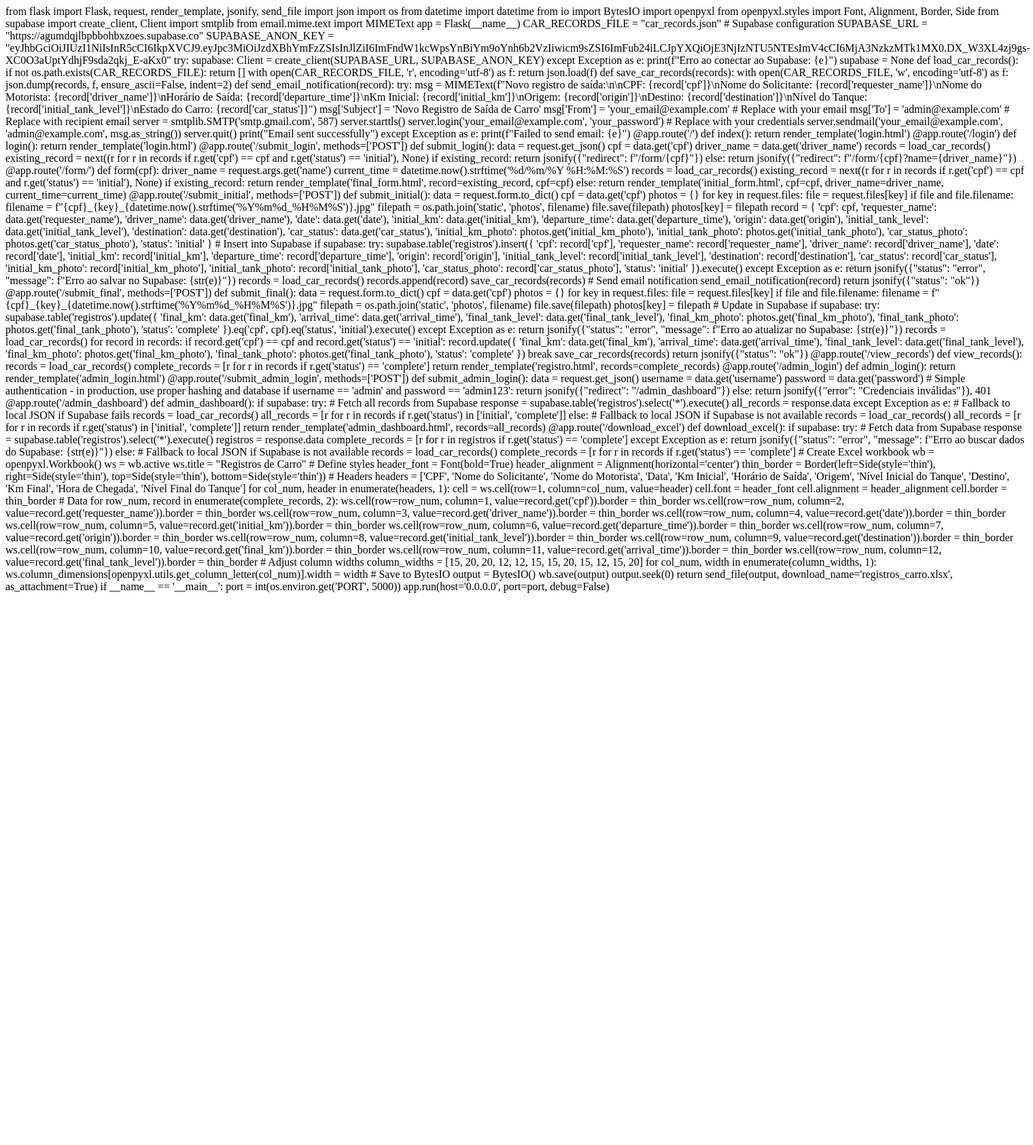
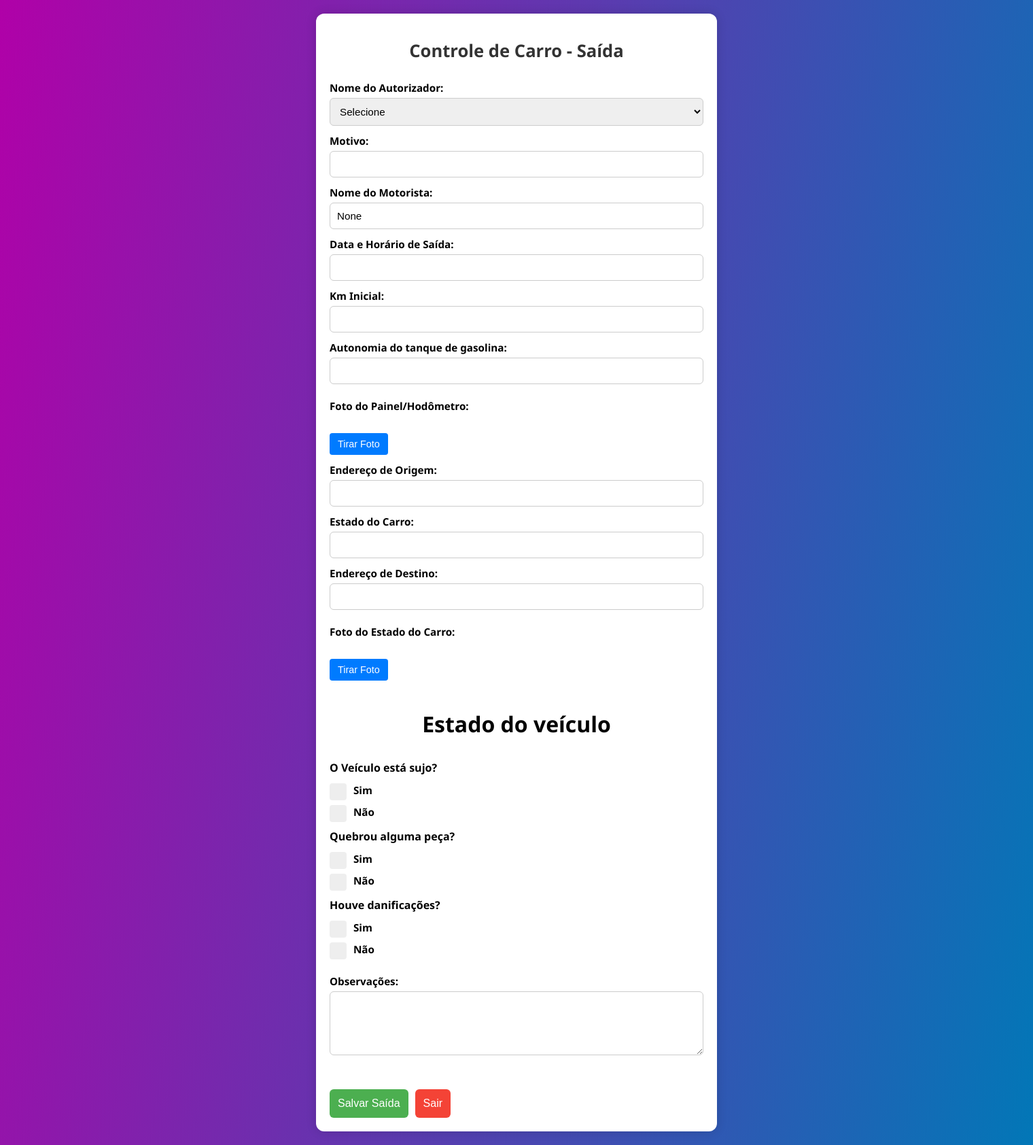
Before and after one commit to rasilvabrandao-stack/VeiculosFlex, a Flask app: page /form/1 in a window 1520 px wide. Shown: the whole page at 68% size. Before the commit the page ends 872 px from the top, so only its background shows below. Run offline with Flask 3, Linux system fonts and the light colour scheme.

Commit message:
Update initial_form.html

```diff
--- a/templates/initial_form.html
+++ b/templates/initial_form.html
@@ -1,284 +1,451 @@
-from flask import Flask, request, render_template, jsonify, send_file
-import json
-import os
-from datetime import datetime
-from io import BytesIO
-import openpyxl
-from openpyxl.styles import Font, Alignment, Border, Side
-from supabase import create_client, Client
-import smtplib
-from email.mime.text import MIMEText
+<!DOCTYPE html>
+<html lang="pt-BR">
+<head>
+  <meta charset="UTF-8">
+  <meta name="viewport" content="width=device-width, initial-scale=1.0">
+  <title>Controle de Carro - Saída</title>
+  <style>
+    body {
+      margin: 0;
+      padding: 0;
+      font-family: 'Segoe UI', sans-serif;
+      background: linear-gradient(100deg, #b001a8 0%, #0277b7 100%);
+      min-height: 100vh;
+      display: flex;
+      align-items: center;
+      justify-content: center;
+    }
 
-app = Flask(__name__)
+    .container {
+      width: 90%;
+      max-width: 550px;
+      background: white;
+      padding: 20px;
+      border-radius: 12px;
+      box-shadow: 0 0 15px rgba(0, 0, 0, 0.15);
+      margin: 20px auto;
+    }
 
-CAR_RECORDS_FILE = "car_records.json"
+    h1 {
+      text-align: center;
+      color: #333;
+      font-size: 1.6rem;
+      margin-bottom: 15px;
+    }
 
-# Supabase configuration
-SUPABASE_URL = "https://agumdqjlbpbbohbxzoes.supabase.co"
-SUPABASE_ANON_KEY = "eyJhbGciOiJIUzI1NiIsInR5cCI6IkpXVCJ9.eyJpc3MiOiJzdXBhYmFzZSIsInJlZiI6ImFndW1kcWpsYnBiYm9oYnh6b2VzIiwicm9sZSI6ImFub24iLCJpYXQiOjE3NjIzNTU5NTEsImV4cCI6MjA3NzkzMTk1MX0.DX_W3XL4zj9gs-XC0O3aUptYdhjF9sda2qkj_E-aKx0"
-try:
-    supabase: Client = create_client(SUPABASE_URL, SUPABASE_ANON_KEY)
-except Exception as e:
-    print(f"Erro ao conectar ao Supabase: {e}")
-    supabase = None
+    form {
+      display: flex;
+      flex-direction: column;
+    }
 
-def load_car_records():
-    if not os.path.exists(CAR_RECORDS_FILE):
-        return []
-    with open(CAR_RECORDS_FILE, 'r', encoding='utf-8') as f:
-        return json.load(f)
+    .photo-section {
+      display: flex;
+      flex-direction: column;
+      margin-top: 10px;
+    }
 
-def save_car_records(records):
-    with open(CAR_RECORDS_FILE, 'w', encoding='utf-8') as f:
-        json.dump(records, f, ensure_ascii=False, indent=2)
+    .photo-buttons {
+      display: flex;
+      gap: 10px;
+      margin-top: 5px;
+      flex-wrap: wrap;
+    }
 
-def send_email_notification(record):
-    try:
-        msg = MIMEText(f"Novo registro de saída:\n\nCPF: {record['cpf']}\nNome do Solicitante: {record['requester_name']}\nNome do Motorista: {record['driver_name']}\nHorário de Saída: {record['departure_time']}\nKm Inicial: {record['initial_km']}\nOrigem: {record['origin']}\nDestino: {record['destination']}\nNível do Tanque: {record['initial_tank_level']}\nEstado do Carro: {record['car_status']}")
-        msg['Subject'] = 'Novo Registro de Saída de Carro'
-        msg['From'] = 'your_email@example.com'  # Replace with your email
-        msg['To'] = 'admin@example.com'  # Replace with recipient email
+    .photo-buttons button {
+      padding: 8px 12px;
+      background-color: #007bff;
+      color: white;
+      border: none;
+      border-radius: 4px;
+      cursor: pointer;
+      font-size: 0.9rem;
+    }
 
-        server = smtplib.SMTP('smtp.gmail.com', 587)
-        server.starttls()
-        server.login('your_email@example.com', 'your_password')  # Replace with your credentials
-        server.sendmail('your_email@example.com', 'admin@example.com', msg.as_string())
-        server.quit()
-        print("Email sent successfully")
-    except Exception as e:
-        print(f"Failed to send email: {e}")
+    .photo-buttons button:hover {
+      background-color: #0056b3;
+    }
 
-@app.route('/')
-def index():
-    return render_template('login.html')
+    .photo-preview {
+      margin-top: 10px;
+      max-width: 200px;
+      max-height: 150px;
+      border: 1px solid #ccc;
+      display: none;
+    }
 
-@app.route('/login')
-def login():
-    return render_template('login.html')
+    label {
+      margin-top: 12px;
+      font-weight: bold;
+      font-size: 0.95rem;
+    }
 
-@app.route('/submit_login', methods=['POST'])
-def submit_login():
-    data = request.get_json()
-    cpf = data.get('cpf')
-    driver_name = data.get('driver_name')
-    records = load_car_records()
-    existing_record = next((r for r in records if r.get('cpf') == cpf and r.get('status') == 'initial'), None)
-    if existing_record:
-        return jsonify({"redirect": f"/form/{cpf}"})
-    else:
-        return jsonify({"redirect": f"/form/{cpf}?name={driver_name}"})
+    input {
+      padding: 10px;
+      margin-top: 5px;
+      border: 1px solid #ccc;
+      border-radius: 6px;
+      font-size: 0.95rem;
+    }
 
-@app.route('/form/<cpf>')
-def form(cpf):
-    driver_name = request.args.get('name')
-    current_time = datetime.now().strftime('%d/%m/%Y %H:%M:%S')
-    records = load_car_records()
-    existing_record = next((r for r in records if r.get('cpf') == cpf and r.get('status') == 'initial'), None)
-    if existing_record:
-        return render_template('final_form.html', record=existing_record, cpf=cpf)
-    else:
-        return render_template('initial_form.html', cpf=cpf, driver_name=driver_name, current_time=current_time)
+    textarea {
+      padding: 10px;
+      margin-top: 5px;
+      border: 1px solid #ccc;
+      border-radius: 6px;
+      font-size: 0.95rem;
+      resize: vertical;
+    }
 
-@app.route('/submit_initial', methods=['POST'])
-def submit_initial():
-    data = request.form.to_dict()
-    cpf = data.get('cpf')
-    photos = {}
-    for key in request.files:
-        file = request.files[key]
-        if file and file.filename:
-            filename = f"{cpf}_{key}_{datetime.now().strftime('%Y%m%d_%H%M%S')}.jpg"
-            filepath = os.path.join('static', 'photos', filename)
-            file.save(filepath)
-            photos[key] = filepath
+    button {
+      margin-top: 25px;
+      padding: 12px;
+      background-color: #4CAF50;
+      color: white;
+      border: none;
+      border-radius: 6px;
+      cursor: pointer;
+      font-size: 1rem;
+      transition: background-color 0.3s;
+    }
 
-    record = {
-        'cpf': cpf,
-        'requester_name': data.get('requester_name'),
-        'driver_name': data.get('driver_name'),
-        'date': data.get('date'),
-        'initial_km': data.get('initial_km'),
-        'departure_time': data.get('departure_time'),
-        'origin': data.get('origin'),
-        'initial_tank_level': data.get('initial_tank_level'),
-        'destination': data.get('destination'),
-        'car_status': data.get('car_status'),
-        'initial_km_photo': photos.get('initial_km_photo'),
-        'initial_tank_photo': photos.get('initial_tank_photo'),
-        'car_status_photo': photos.get('car_status_photo'),
-        'status': 'initial'
+    button:hover {
+      background-color: #45a049;
     }
-    # Insert into Supabase
-    if supabase:
-        try:
-            supabase.table('registros').insert({
-                'cpf': record['cpf'],
-                'requester_name': record['requester_name'],
-                'driver_name': record['driver_name'],
-                'date': record['date'],
-                'initial_km': record['initial_km'],
-                'departure_time': record['departure_time'],
-                'origin': record['origin'],
-                'initial_tank_level': record['initial_tank_level'],
-                'destination': record['destination'],
-                'car_status': record['car_status'],
-                'initial_km_photo': record['initial_km_photo'],
-                'initial_tank_photo': record['initial_tank_photo'],
-                'car_status_photo': record['car_status_photo'],
-                'status': 'initial'
-            }).execute()
-        except Exception as e:
-            return jsonify({"status": "error", "message": f"Erro ao salvar no Supabase: {str(e)}"})
 
-    records = load_car_records()
-    records.append(record)
-    save_car_records(records)
+    .alerta {
+      font-weight: bold;
+      margin-top: 25px;
+      color: red;
+      font-size: 0.95rem;
+      text-align: center;
+    }
 
-    # Send email notification
-    send_email_notification(record)
+    .meu-paragrafo {
+      color: #000;
+      font-weight: bold;
+      text-align: center;
+      font-size: 1rem;
+      margin-top: 5px;
+    }
 
-    return jsonify({"status": "ok"})
+    /* Responsividade */
+    @media (max-width: 600px) {
+      .container {
+        padding: 15px;
+        border-radius: 10px;
+      }
 
-@app.route('/submit_final', methods=['POST'])
-def submit_final():
-    data = request.form.to_dict()
-    cpf = data.get('cpf')
-    photos = {}
-    for key in request.files:
-        file = request.files[key]
-        if file and file.filename:
-            filename = f"{cpf}_{key}_{datetime.now().strftime('%Y%m%d_%H%M%S')}.jpg"
-            filepath = os.path.join('static', 'photos', filename)
-            file.save(filepath)
-            photos[key] = filepath
+      h1 {
+        font-size: 1.4rem;
+      }
 
-    # Update in Supabase
-    if supabase:
-        try:
-            supabase.table('registros').update({
-                'final_km': data.get('final_km'),
-                'arrival_time': data.get('arrival_time'),
-                'final_tank_level': data.get('final_tank_level'),
-                'final_km_photo': photos.get('final_km_photo'),
-                'final_tank_photo': photos.get('final_tank_photo'),
-                'status': 'complete'
-            }).eq('cpf', cpf).eq('status', 'initial').execute()
-        except Exception as e:
-            return jsonify({"status": "error", "message": f"Erro ao atualizar no Supabase: {str(e)}"})
+      label {
+        font-size: 0.9rem;
+      }
 
-    records = load_car_records()
-    for record in records:
-        if record.get('cpf') == cpf and record.get('status') == 'initial':
-            record.update({
-                'final_km': data.get('final_km'),
-                'arrival_time': data.get('arrival_time'),
-                'final_tank_level': data.get('final_tank_level'),
-                'final_km_photo': photos.get('final_km_photo'),
-                'final_tank_photo': photos.get('final_tank_photo'),
-                'status': 'complete'
-            })
-            break
-    save_car_records(records)
-    return jsonify({"status": "ok"})
+      input {
+        font-size: 0.9rem;
+        padding: 9px;
+      }
 
-@app.route('/view_records')
-def view_records():
-    records = load_car_records()
-    complete_records = [r for r in records if r.get('status') == 'complete']
-    return render_template('registro.html', records=complete_records)
+      button {
+        font-size: 0.95rem;
+        padding: 10px;
+      }
+    }
+/* Remove o estilo nativo dos inputs de data e hora */
+input[type="date"],
+input[type="time"] {
+  appearance: none;
+  -webkit-appearance: none;
+  -moz-appearance: none;
+  background-color: white;
+  color: #000;
+}
 
-@app.route('/admin_login')
-def admin_login():
-    return render_template('admin_login.html')
+/* Mantém o estilo igual aos outros inputs */
+input[type="date"]:focus,
+input[type="time"]:focus {
+  outline: none;
+  border-color: #4CAF50;
+  box-shadow: 0 0 5px rgba(76, 175, 80, 0.3);
+}
 
-@app.route('/submit_admin_login', methods=['POST'])
-def submit_admin_login():
-    data = request.get_json()
-    username = data.get('username')
-    password = data.get('password')
-    # Simple authentication - in production, use proper hashing and database
-    if username == 'admin' and password == 'admin123':
-        return jsonify({"redirect": "/admin_dashboard"})
-    else:
-        return jsonify({"error": "Credenciais inválidas"}), 401
+    #Autorizador
+  {
+        width: 100%;
+        padding: 10px;
+        margin-top: 5px;
+        border: 1px solid #ccc;
+        border-radius: 6px;
+        font-size: 0.95rem;
+      }
+  #textodaora
+  {
+    text-align: center;
+      font-size: 2rem;
+  }
 
-@app.route('/admin_dashboard')
-def admin_dashboard():
-    if supabase:
-        try:
-            # Fetch all records from Supabase
-            response = supabase.table('registros').select('*').execute()
-            all_records = response.data
-        except Exception as e:
-            # Fallback to local JSON if Supabase fails
-            records = load_car_records()
-            all_records = [r for r in records if r.get('status') in ['initial', 'complete']]
-    else:
-        # Fallback to local JSON if Supabase is not available
-        records = load_car_records()
-        all_records = [r for r in records if r.get('status') in ['initial', 'complete']]
-    return render_template('admin_dashboard.html', records=all_records)
+  /* Custom Checkbox Styles for Radio Buttons */
+  .radio-group {
+    margin-top: 10px;
+  }
 
-@app.route('/download_excel')
-def download_excel():
-    if supabase:
-        try:
-            # Fetch data from Supabase
-            response = supabase.table('registros').select('*').execute()
-            registros = response.data
-            complete_records = [r for r in registros if r.get('status') == 'complete']
-        except Exception as e:
-            return jsonify({"status": "error", "message": f"Erro ao buscar dados do Supabase: {str(e)}"})
-    else:
-        # Fallback to local JSON if Supabase is not available
-        records = load_car_records()
-        complete_records = [r for r in records if r.get('status') == 'complete']
+  .radio-label {
+    display: block;
+    position: relative;
+    padding-left: 35px;
+    margin-bottom: 12px;
+    cursor: pointer;
+    font-size: 0.95rem;
+    user-select: none;
+  }
 
-    # Create Excel workbook
-    wb = openpyxl.Workbook()
-    ws = wb.active
-    ws.title = "Registros de Carro"
+  .radio-label input {
+    position: absolute;
+    opacity: 0;
+    cursor: pointer;
+    height: 0;
+    width: 0;
+  }
 
-    # Define styles
-    header_font = Font(bold=True)
-    header_alignment = Alignment(horizontal='center')
-    thin_border = Border(left=Side(style='thin'), right=Side(style='thin'), top=Side(style='thin'), bottom=Side(style='thin'))
+  .checkmark {
+    position: absolute;
+    top: 0;
+    left: 0;
+    height: 25px;
+    width: 25px;
+    background-color: #eee;
+    border-radius: 4px;
+    transition: background-color 0.3s;
+  }
 
-    # Headers
-    headers = ['CPF', 'Nome do Solicitante', 'Nome do Motorista', 'Data', 'Km Inicial', 'Horário de Saída', 'Origem', 'Nível Inicial do Tanque', 'Destino', 'Km Final', 'Hora de Chegada', 'Nível Final do Tanque']
-    for col_num, header in enumerate(headers, 1):
-        cell = ws.cell(row=1, column=col_num, value=header)
-        cell.font = header_font
-        cell.alignment = header_alignment
-        cell.border = thin_border
+  .radio-label:hover input ~ .checkmark {
+    background-color: #ccc;
+  }
 
-    # Data
-    for row_num, record in enumerate(complete_records, 2):
-        ws.cell(row=row_num, column=1, value=record.get('cpf')).border = thin_border
-        ws.cell(row=row_num, column=2, value=record.get('requester_name')).border = thin_border
-        ws.cell(row=row_num, column=3, value=record.get('driver_name')).border = thin_border
-        ws.cell(row=row_num, column=4, value=record.get('date')).border = thin_border
-        ws.cell(row=row_num, column=5, value=record.get('initial_km')).border = thin_border
-        ws.cell(row=row_num, column=6, value=record.get('departure_time')).border = thin_border
-        ws.cell(row=row_num, column=7, value=record.get('origin')).border = thin_border
-        ws.cell(row=row_num, column=8, value=record.get('initial_tank_level')).border = thin_border
-        ws.cell(row=row_num, column=9, value=record.get('destination')).border = thin_border
-        ws.cell(row=row_num, column=10, value=record.get('final_km')).border = thin_border
-        ws.cell(row=row_num, column=11, value=record.get('arrival_time')).border = thin_border
-        ws.cell(row=row_num, column=12, value=record.get('final_tank_level')).border = thin_border
+  .radio-label input:checked ~ .checkmark {
+    background-color: #4CAF50;
+  }
 
-    # Adjust column widths
-    column_widths = [15, 20, 20, 12, 12, 15, 15, 20, 15, 12, 15, 20]
-    for col_num, width in enumerate(column_widths, 1):
-        ws.column_dimensions[openpyxl.utils.get_column_letter(col_num)].width = width
+  .checkmark:after {
+    content: "";
+    position: absolute;
+    display: none;
+  }
 
-    # Save to BytesIO
-    output = BytesIO()
-    wb.save(output)
-    output.seek(0)
+  .radio-label input:checked ~ .checkmark:after {
+    display: block;
+  }
 
-    return send_file(output, download_name='registros_carro.xlsx', as_attachment=True)
+  .radio-label .checkmark:after {
+    left: 9px;
+    top: 5px;
+    width: 5px;
+    height: 10px;
+    border: solid white;
+    border-width: 0 3px 3px 0;
+    transform: rotate(45deg);
+  }
+  </style>
+</head>
+<body>
+  <div class="container">
+    <h1>Controle de Carro - Saída</h1>
+    <form id="initialForm" enctype="multipart/form-data">
+      <input type="hidden" id="cpf" name="cpf" value="{{ cpf }}">
 
-if __name__ == '__main__':
-    port = int(os.environ.get('PORT', 5000))
-    app.run(host='0.0.0.0', port=port, debug=False)
+      <label for="requester_name">Nome do Autorizador:</label>
+      <select id="Autorizador" name="requester_name">
+        <Option> Selecione </Option>
+        <Option> Iseli </Option>
+        <Option> Elis </Option>
+        <Option> Will </Option>
+        <Option> William </Option>
+        <Option> Ronaldo </Option>
+        <Option> Gustavo </Option>
+        <Option> Jesus </Option>
+        <Option> Bruno </Option>
+        <Option> Ivan </Option>
+        <Option> Thiago Coelho </Option>
+      </select>
+
+
+      <label for="reason">Motivo:</label>
+      <input type="text" id="reason" name="reason" required>
+
+      <label for="driver_name">Nome do Motorista:</label>
+      <input type="text" id="driver_name" name="driver_name" value="{{ driver_name }}" required>
+
+      <label for="departure_time">Data e Horário de Saída:</label>
+      <input type="text" id="departure_time" name="departure_time" value="{{ current_time }}" readonly>
+
+      <label for="initial_km">Km Inicial:</label>
+      <input type="number" id="initial_km" name="initial_km" required>
+
+      <label for="initial_tank_level">Autonomia do tanque de gasolina:</label>
+      <input type="number" id="initial_tank_level" name="initial_tank_level" min="0" max="100" required>
+
+            <div class="photo-section">
+        <label>Foto do Painel/Hodômetro:</label>
+        <div class="photo-buttons">
+          <button type="button" onclick="takePhoto('initial_tank')">Tirar Foto</button>
+          <input type="file" id="initial_tank_file" name="initial_tank_photo" accept="image/*" style="display: none;">
+        </div>
+        <img id="initial_tank_preview" class="photo-preview" alt="Preview">
+      </div>
+
+     <label for="origin">Endereço de Origem:</label>
+      <input type="text" id="origin" name="origin" required>
+
+     <label for="car_status">Estado do Carro:</label>
+      <input type="text" id="car_status" name="car_status" required>
+
+      <label for="destination">Endereço de Destino:</label>
+      <input type="text" id="destination" name="destination" required>
+
+      <div class="photo-section">
+        <label>Foto do Estado do Carro:</label>
+        <div class="photo-buttons">
+          <button type="button" onclick="takePhoto('car_status')">Tirar Foto</button>
+          <input type="file" id="car_status_file" name="car_status_photo" accept="image/*" style="display: none;">
+        </div>
+        <img id="car_status_preview" class="photo-preview" alt="Preview">
+      </div>
+      <div class="radio-group">
+    <p id="textodaora"><strong>Estado do veículo</strong></p>
+
+    <div style="margin-bottom: 15px;">
+      <strong>O Veículo está sujo?</strong><br>
+      <label class="radio-label">Sim
+        <input type="radio" name="vehicle_dirty" value="Sim">
+        <span class="checkmark"></span>
+      </label>
+      <label class="radio-label">Não
+        <input type="radio" name="vehicle_dirty" value="Não">
+        <span class="checkmark"></span>
+      </label>
+    </div>
+
+    <div style="margin-bottom: 15px;">
+      <strong>Quebrou alguma peça?</strong><br>
+      <label class="radio-label">Sim
+        <input type="radio" name="vehicle_broken" value="Sim">
+        <span class="checkmark"></span>
+      </label>
+      <label class="radio-label">Não
+        <input type="radio" name="vehicle_broken" value="Não">
+        <span class="checkmark"></span>
+      </label>
+    </div>
+
+    <div style="margin-bottom: 15px;">
+      <strong>Houve danificações?</strong><br>
+      <label class="radio-label">Sim
+        <input type="radio" name="vehicle_damaged" value="Sim">
+        <span class="checkmark"></span>
+      </label>
+      <label class="radio-label">Não
+        <input type="radio" name="vehicle_damaged" value="Não">
+        <span class="checkmark"></span>
+      </label>
+    </div>
+      </div>
+      <label for="observations">Observações:</label>
+      <textarea id="observations" name="observations" rows="4"></textarea>
+
+      <div style="display: flex; gap: 10px; margin-top: 25px;">
+        <button type="submit">Salvar Saída</button>
+        <button type="button" onclick="window.location.href='/'" style="background-color: #f44336;">Sair</button>
+      </div>
+    </form>
+  </div>
+
+  <script>
+    function takePhoto(field, facingMode = 'environment') {
+      navigator.mediaDevices.getUserMedia({ video: { facingMode: facingMode } })
+        .then(function(stream) {
+          const video = document.createElement('video');
+          video.srcObject = stream;
+          video.play();
+          const canvas = document.createElement('canvas');
+          canvas.width = 640;
+          canvas.height = 480;
+          const context = canvas.getContext('2d');
+          video.addEventListener('loadedmetadata', function() {
+            context.drawImage(video, 0, 0, canvas.width, canvas.height);
+            canvas.toBlob(function(blob) {
+              const file = new File([blob], `${field}_photo.jpg`, { type: 'image/jpeg' });
+              const dataTransfer = new DataTransfer();
+              dataTransfer.items.add(file);
+              document.getElementById(`${field}_file`).files = dataTransfer.files;
+              document.getElementById(`${field}_preview`).src = URL.createObjectURL(blob);
+              document.getElementById(`${field}_preview`).style.display = 'block';
+              stream.getTracks().forEach(track => track.stop());
+            }, 'image/jpeg');
+          });
+        })
+        .catch(function(err) {
+          alert('Erro ao acessar câmera: ' + err.message);
+        });
+    }
+
+    document.getElementById('initial_km_file').addEventListener('change', function(e) {
+      const file = e.target.files[0];
+      if (file) {
+        document.getElementById('initial_km_preview').src = URL.createObjectURL(file);
+        document.getElementById('initial_km_preview').style.display = 'block';
+      }
+    });
+
+    document.getElementById('initial_tank_file').addEventListener('change', function(e) {
+      const file = e.target.files[0];
+      if (file) {
+        document.getElementById('initial_tank_preview').src = URL.createObjectURL(file);
+        document.getElementById('initial_tank_preview').style.display = 'block';
+      }
+    });
+
+    document.getElementById('car_status_file').addEventListener('change', function(e) {
+      const file = e.target.files[0];
+      if (file) {
+        document.getElementById('car_status_preview').src = URL.createObjectURL(file);
+        document.getElementById('car_status_preview').style.display = 'block';
+      }
+    });
+
+    // Set current date and time on page load
+    document.addEventListener('DOMContentLoaded', function() {
+      const now = new Date();
+      const dateTimeString = now.toLocaleString('pt-BR', {
+        year: 'numeric',
+        month: '2-digit',
+        day: '2-digit',
+        hour: '2-digit',
+        minute: '2-digit',
+        second: '2-digit'
+      });
+      document.getElementById('departure_time').value = dateTimeString;
+    });
+
+    document.getElementById('initialForm').addEventListener('submit', function(e) {
+      e.preventDefault();
+      const formData = new FormData(e.target);
+      fetch('/submit_initial', {
+        method: 'POST',
+        body: formData,
+      })
+      .then(response => response.json())
+      .then(data => {
+        if (data.status === 'ok') {
+          alert('Salvo com sucesso!');
+          // Redirect to login instead of resetting form
+          window.location.href = '/';
+        } else {
+          alert('Erro ao salvar saída.');
+        }
+      });
+    });
+  </script>
+</body>
+</html>
```
